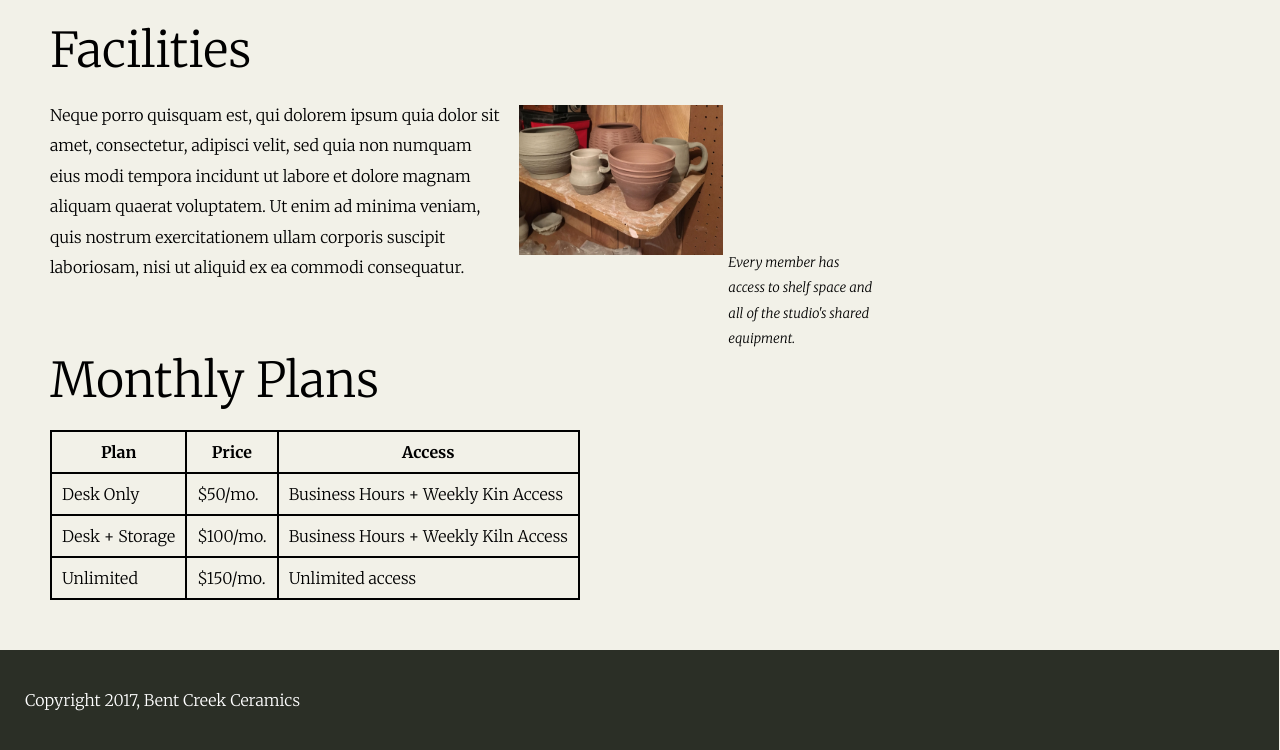
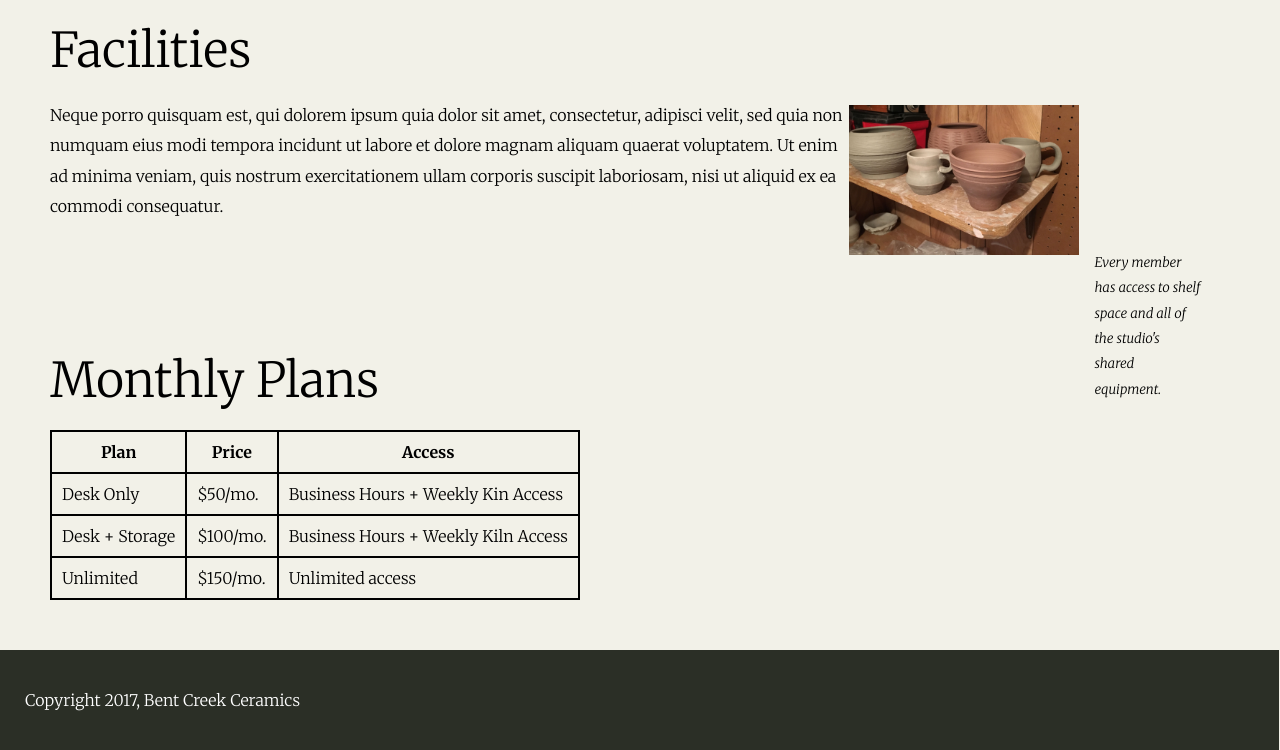
Before and after one commit to bpriode/week_one_project, a plain HTML site: page about.html in a window 1280 px wide. Shown: the part 1403-2153 px from the top of the page. Drawn offline with Linux system fonts and the light colour scheme.

Commit message:
monday morning

```diff
--- a/about.css
+++ b/about.css
@@ -33,10 +33,6 @@ body{
   font-family: "Roboto";
   font-size: 20pt;
   padding: 20px;
-}
-
-.nav_tags a:hover{
-  color: #CD5D67;
 }
 
 .community h1{
@@ -105,7 +101,7 @@ body{
 }
 
 #text3{
-  width: 80%;
+  width: 90%;
   height: 200px;
   font-family: "Merriweather";
   font-weight: 200;
@@ -113,6 +109,7 @@ body{
   margin-left: 50px;
   line-height: 1.9;
   flex-wrap: nowrap;
+
 }
 
 h1{
@@ -153,39 +150,36 @@ h1{
 
 .caption{
   display: flex;
-  /*flex-direction: row;*/
-  flex-wrap: wrap;
+  flex-direction: row;
+  flex-wrap: nowrap;
   width: 80px;
   margin-bottom: 50px;
 }
 #pottery{
-  /*background-image: url("images/background-1.jpg");
-  background-size: cover;
-  background-repeat: no-repeat;*/
   padding: 5px;
   width: 20%;
   height:150px;
-  /*float: right;*/
+  float: right;
   margin-top: 0px;
-  margin-left: 10px;
+  margin-right: 10px;
   flex-wrap: wrap;
   align-self: flex-start;
-  /*text-align: center;*/
-  /*align-items: flex-end;*/
 }
 
 
 
 #pottery_caption{
   /*display: inline-block;*/
-  margin-top: 165px;
-  margin-right: 200px;
+  /*margin-top: 165px;*/
+  /*margin-left: 600px;*/
   /*align-content: flex-end;*/
   font-size: 10pt;
   font-style: italic;
-  width: 80%;
+  width: 30%;
   height: 50px;
   align-self: flex-end;
+  float:right;
+
 }
 
 
--- a/newsletter.css
+++ b/newsletter.css
@@ -96,6 +96,8 @@ input{
   color:#F2F1E8;
   margin-top: 15px;
   margin-left: 280px;
+  font-family: "Merriweather";
+  font-weight: 200;
 }
 
 #submit_button:hover{
```
Also changed, not shown: about.html (+0 -1 lines), newsletter.html (+3 -4 lines).
